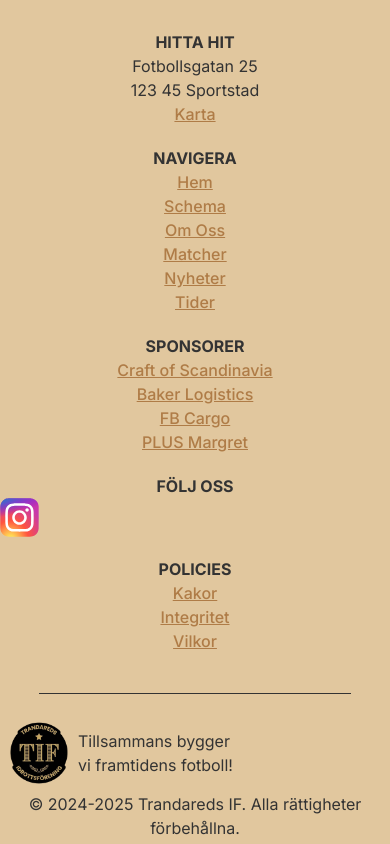
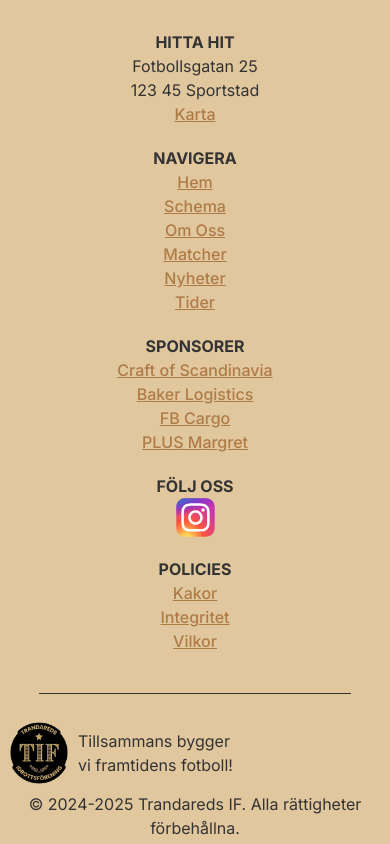
Before and after one commit to lia-2-team-1/webbsite, a React (Vite) app: page / in a window 390 px wide. Shown: the part 2313-3157 px from the top of the page. Built offline with nearby package versions, Linux system fonts and the light colour scheme.

Commit message:
mobile logo centered

```diff
--- a/src/components/Footer.tsx
+++ b/src/components/Footer.tsx
@@ -69,7 +69,7 @@ export default function Footer({}: FooterProps) {
                             font-bold
                         ">FÖLJ OSS</h5>
                         <a href="https://www.google.com">
-                        <img src="/public/instagram.svg" className="w-[10%] md:w-1/2"/>
+                        <img src="/public/instagram.svg" className="w-[10%] md:w-1/2 mx-auto md:mx-0"/>
                         </a>
                     </div>
                     <div className="flex flex-col">
```
